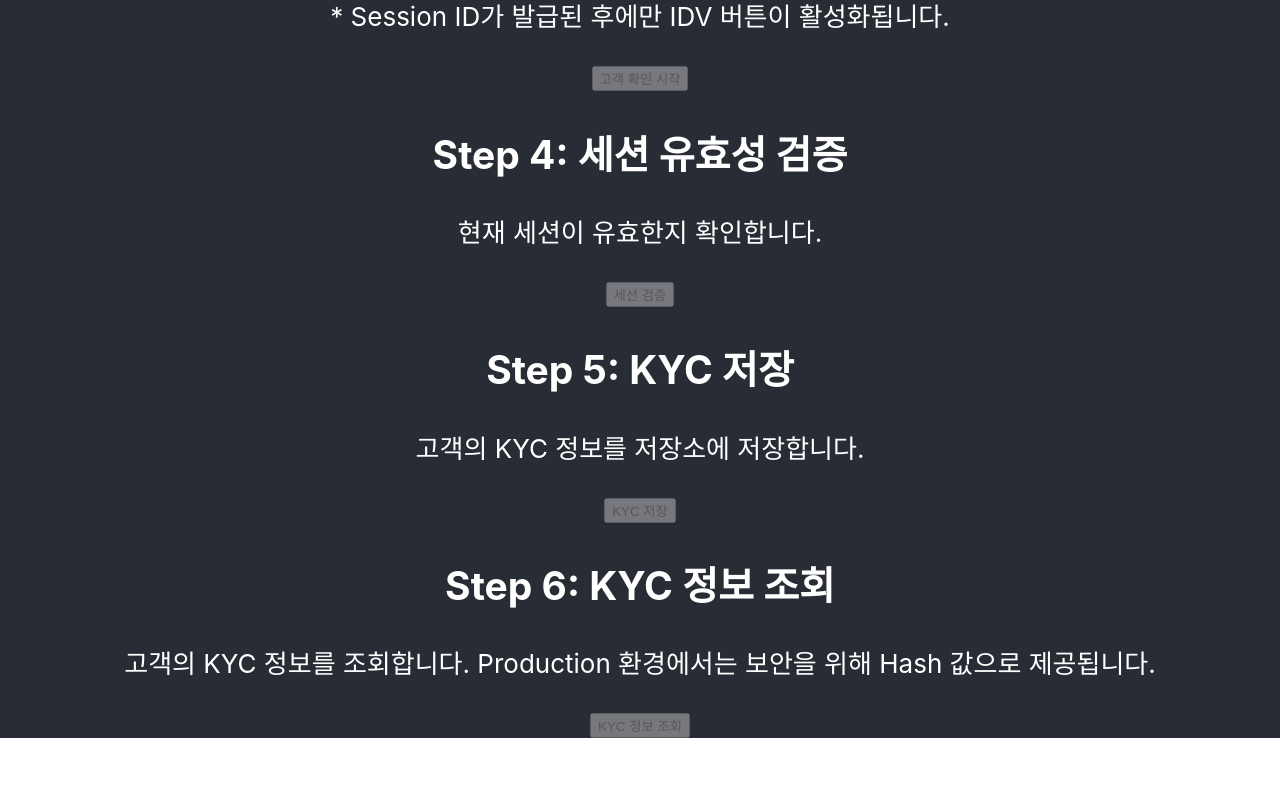
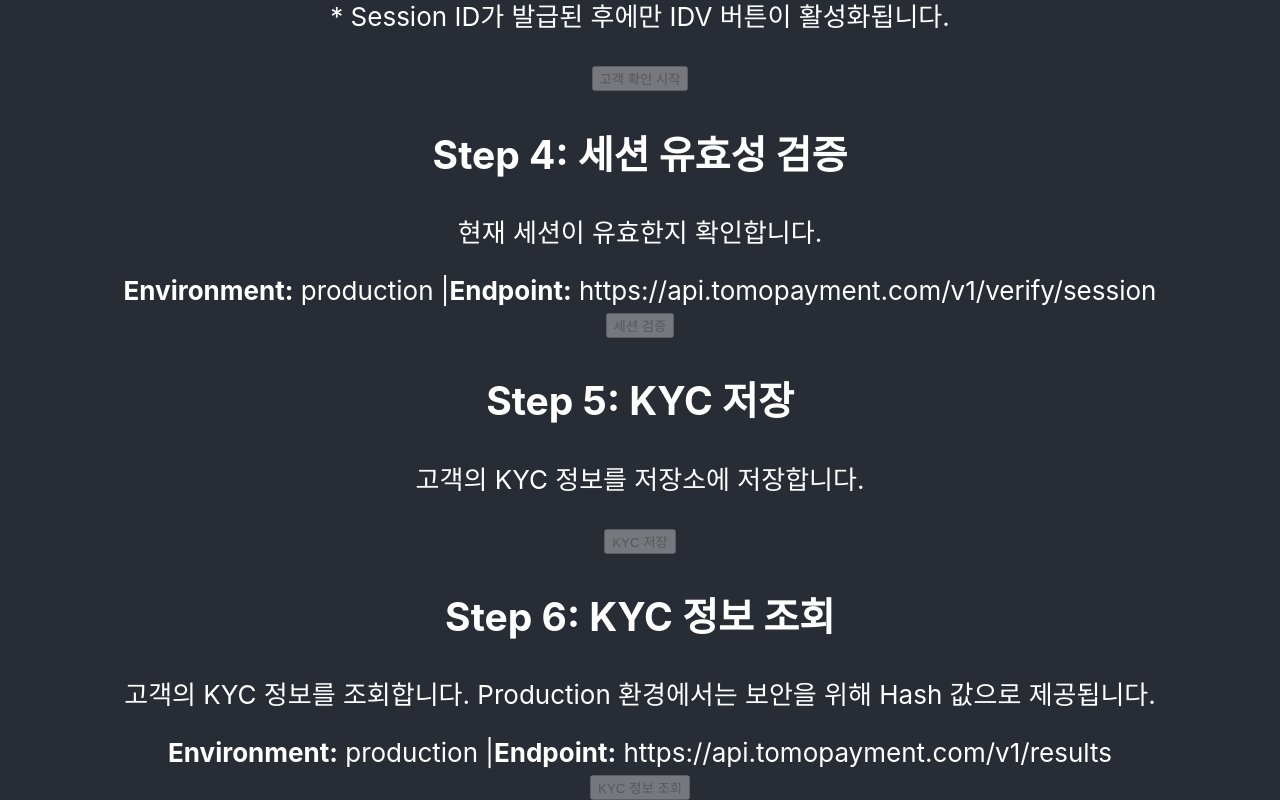
Before and after one commit to Tomoarrow-Inc/TomoIDVQuickStart, a React (Create React App) app: page / in a window 1280 px wide. Shown: the part 785-1585 px from the top of the page. Before the commit the page ends 1523 px from the top, so only its background shows below. Built offline with nearby package versions, Linux system fonts and the light colour scheme; no server answers.

Commit message:
quick start 에서만 사용하는 env는 다른 파일로 분리 및 분기처리

```diff
--- /dev/null
+++ b/src/ApiConfig.tsx
@@ -0,0 +1,50 @@
+// API 설정을 위한 별도 모듈
+// verifySessionEndpoint와 resultsEndpoint만을 위한 환경별 분기 처리
+
+// 환경 감지 함수 (ClientEnv와 동일한 로직)
+const getApiEnvironment = (): 'development' | 'test' | 'production' => {
+    const env = process.env.REACT_APP_TOMO_IDV_ENV?.toLowerCase();
+
+    if (env === 'development' || env === 'dev') return 'development';
+    if (env === 'test') return 'test';
+
+    // REACT_APP_TOMO_IDV_ENV가 없거나 다른 값이면 production으로 처리
+    return 'production';
+};
+
+// 환경별 API URL 관리
+export const getApiEndpoints = () => {
+    const environment = getApiEnvironment();
+
+    switch (environment) {
+        case 'development':
+            return {
+                verifySessionEndpoint: 'http://localhost:80/v1/verify/session',
+                resultsEndpoint: 'http://localhost:80/v1/results'
+            };
+        case 'test':
+            return {
+                verifySessionEndpoint: 'https://test.tomopayment.com/v1/verify/session',
+                resultsEndpoint: 'https://test.tomopayment.com/v1/results'
+            };
+        case 'production':
+            return {
+                verifySessionEndpoint: 'https://api.tomopayment.com/v1/verify/session',
+                resultsEndpoint: 'https://api.tomopayment.com/v1/results'
+            };
+    }
+};
+
+// 개별 엔드포인트 접근 함수들
+export const getVerifySessionEndpoint = (): string => {
+    return getApiEndpoints().verifySessionEndpoint;
+};
+
+export const getResultsEndpoint = (): string => {
+    return getApiEndpoints().resultsEndpoint;
+};
+
+// 현재 환경 정보 반환
+export const getCurrentApiEnvironment = (): string => {
+    return getApiEnvironment();
+};
--- a/src/TomoIDV.tsx
+++ b/src/TomoIDV.tsx
@@ -1,7 +1,7 @@
 // import { ConnectionStatus, WebhookStatus, Signin, StartTomoIDV } from 'tomo-idv-client';
 import { useState } from 'react';
 import { ConnectionStatus, WebhookStatus, Signin, StartTomoIDV } from './modules/tomo-idv-client';
-import { config } from './modules/ClientEnv';
+import { getApiEndpoints, getCurrentApiEnvironment } from './ApiConfig';
 
 
 interface TomoIDVClientProps {
@@ -12,6 +12,11 @@ interface TomoIDVClientProps {
 export default function TomoIDVClient() {
   const [session_id, setSessionId] = useState<string | null>(null);
   const [connection_status, setConnectionStatus] = useState<ConnectionStatus>('disconnected');
+
+  // API 설정 가져오기
+  const apiEndpoints = getApiEndpoints();
+  const currentEnvironment = getCurrentApiEnvironment();
+
   return (
     <div className="max-w-3xl mx-auto p-6 space-y-8">
       <h1 className="text-2xl font-bold text-center mb-8">TomoIDV Quick Start Guide</h1>
@@ -67,11 +72,17 @@ export default function TomoIDVClient() {
         <p className="text-gray-600 mb-4">
           현재 세션이 유효한지 확인합니다.
         </p>
+        <div className="mb-4 p-3 bg-gray-100 rounded text-sm">
+          <strong>Environment:</strong> {currentEnvironment} |
+          <strong>Endpoint:</strong> {apiEndpoints.verifySessionEndpoint}
+        </div>
         <button
           onClick={() => {
-            console.log(session_id);
-            fetch(config.verifySessionEndpoint, {
-            // fetch("http://ec2-3-34-173-204.ap-northeast-2.compute.amazonaws.com:3000/verify/session", {
+            console.log('Session ID:', session_id);
+            console.log('Environment:', currentEnvironment);
+            console.log('Verify Session Endpoint:', apiEndpoints.verifySessionEndpoint);
+
+            fetch(apiEndpoints.verifySessionEndpoint, {
                 method: 'POST',
                 headers: {
                     'Content-Type': 'application/json'
@@ -138,11 +149,17 @@ export default function TomoIDVClient() {
         <p className="text-gray-600 mb-4">
           고객의 KYC 정보를 조회합니다. Production 환경에서는 보안을 위해 Hash 값으로 제공됩니다.
         </p>
+        <div className="mb-4 p-3 bg-gray-100 rounded text-sm">
+          <strong>Environment:</strong> {currentEnvironment} |
+          <strong>Endpoint:</strong> {apiEndpoints.resultsEndpoint}
+        </div>
         <button
           onClick={() => {
-              console.log(session_id);
-              // fetch("http://ec2-3-34-173-204.ap-northeast-2.compute.amazonaws.com:3000/results", {
-              fetch(config.resultsEndpoint, {
+              console.log('Session ID:', session_id);
+              console.log('Environment:', currentEnvironment);
+              console.log('Results Endpoint:', apiEndpoints.resultsEndpoint);
+
+              fetch(apiEndpoints.resultsEndpoint, {
                   method: 'POST',
                   headers: {
                       'Content-Type': 'application/json'
--- a/src/modules/ClientEnv.tsx
+++ b/src/modules/ClientEnv.tsx
@@ -7,8 +7,6 @@ interface Config {
     storeKycEndpoint: string;
     storeJpKycEndpoint: string;
     generateLinkTokenEndpoint: string;
-    verifySessionEndpoint: string;
-    resultsEndpoint: string;
     environment: 'development' | 'test' | 'production';
 }
 
@@ -49,8 +47,6 @@ const getEnvironmentConfig = (): Config => {
                 storeKycEndpoint: 'http://localhost:80/v1/us/store',
                 storeJpKycEndpoint: 'http://localhost:80/v1/jp/store',
                 generateLinkTokenEndpoint: 'http://localhost:80/v1/us/generate_link_token',
-                verifySessionEndpoint: 'http://localhost:80/v1/verify/session',
-                resultsEndpoint: 'http://localhost:80/v1/results',
                 environment: 'development'
             };
 
@@ -62,8 +58,6 @@ const getEnvironmentConfig = (): Config => {
                 storeKycEndpoint: 'https://test.tomopayment.com/v1/us/store',
                 storeJpKycEndpoint: 'https://test.tomopayment.com/v1/jp/store',
                 generateLinkTokenEndpoint: 'https://test.tomopayment.com/v1/us/generate_link_token',
-                verifySessionEndpoint: 'https://test.tomopayment.com/v1/verify/session',
-                resultsEndpoint: 'https://test.tomopayment.com/v1/results',
                 environment: 'test'
             };
 
@@ -75,8 +69,6 @@ const getEnvironmentConfig = (): Config => {
                 storeKycEndpoint: 'https://api.tomopayment.com/v1/us/store',
                 storeJpKycEndpoint: 'https://api.tomopayment.com/v1/jp/store',
                 generateLinkTokenEndpoint: 'https://api.tomopayment.com/v1/us/generate_link_token',
-                verifySessionEndpoint: 'https://api.tomopayment.com/v1/verify/session',
-                resultsEndpoint: 'https://api.tomopayment.com/v1/results',
                 environment: 'production'
             };
     }
```
